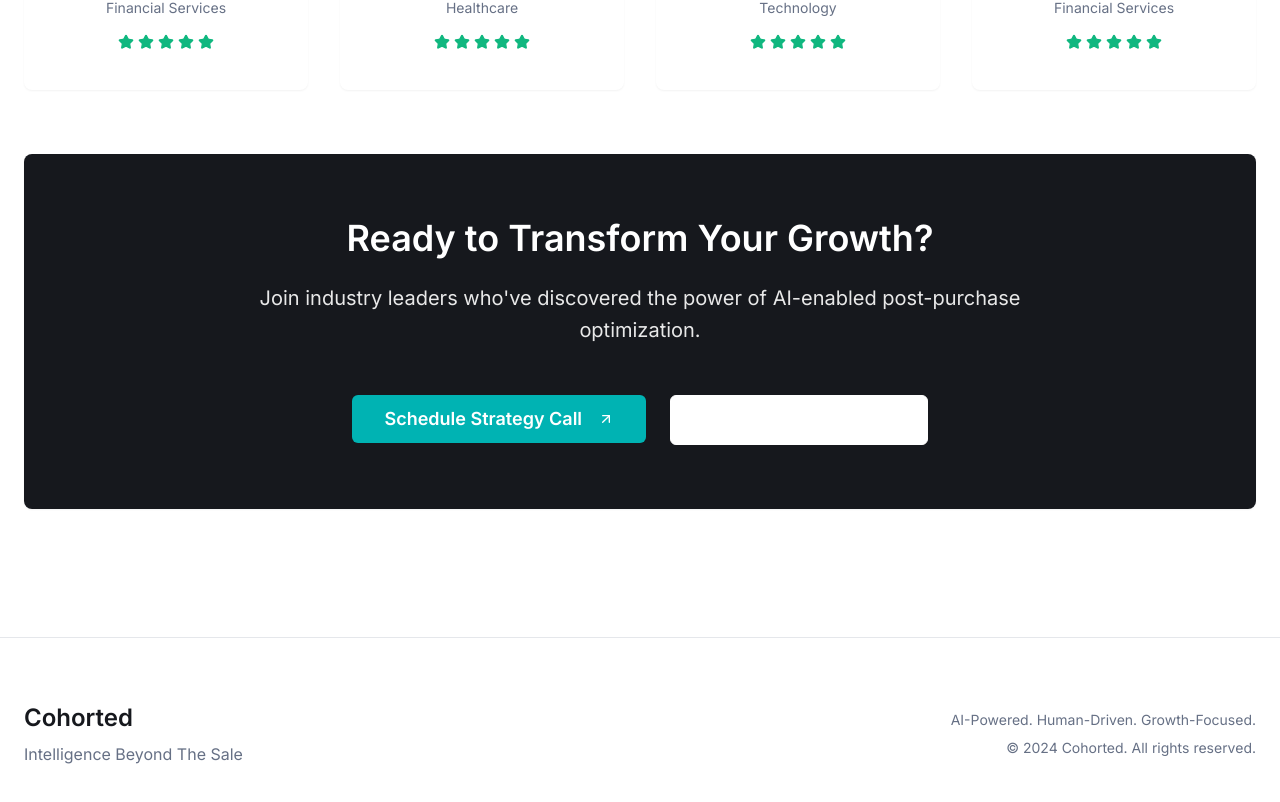
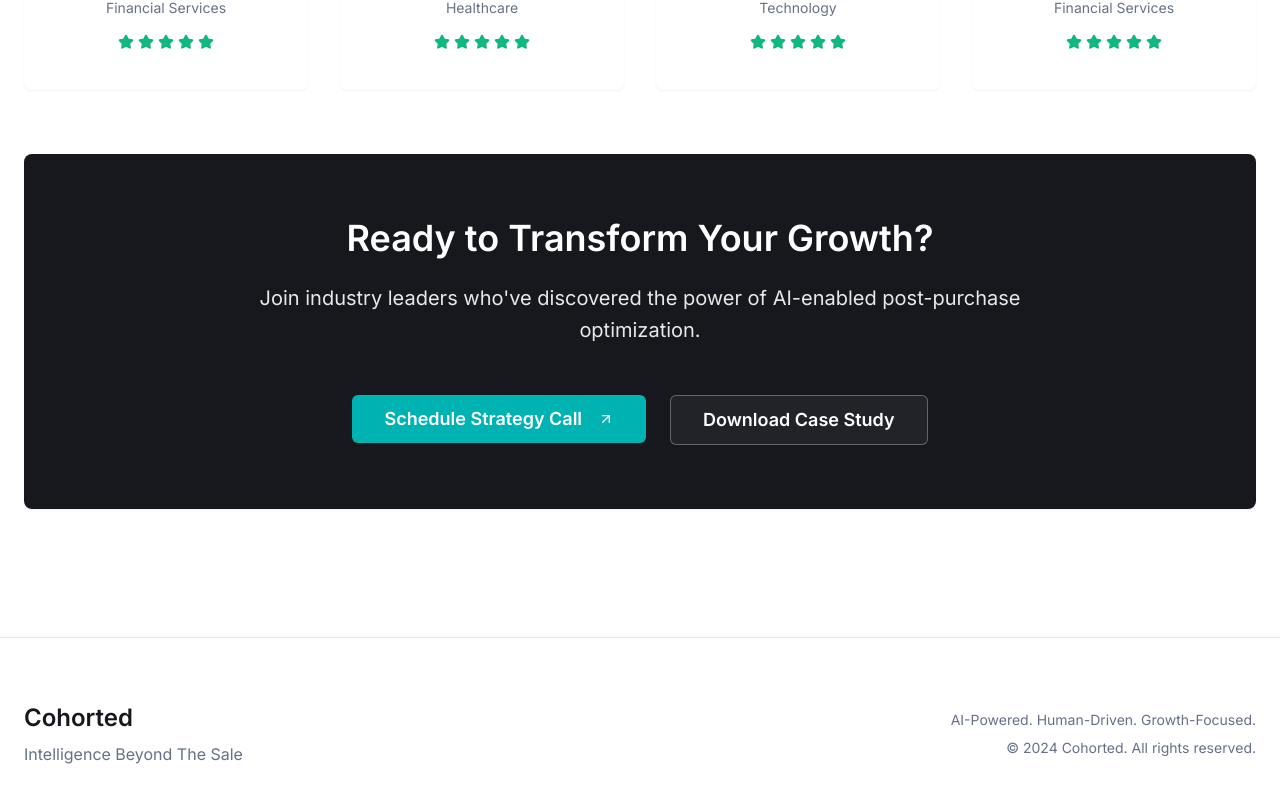
Before and after one commit to riche-cohorted/cohorted-brand-guide, a React (Vite) app: page /website in a window 1280 px wide. Shown: the part 3779-4581 px from the top of the page. Built offline with nearby package versions, Linux system fonts and the light colour scheme.

Commit message:
Fix button color contrast
Fixes the color contrast issue on the "Download Case Study" button, ensuring the text is visible.

```diff
--- a/src/pages/Home.tsx
+++ b/src/pages/Home.tsx
@@ -342,7 +342,7 @@ const Home = () => {
                   Schedule Strategy Call
                   <ArrowUpRight className="ml-2 h-5 w-5" />
                 </Button>
-                <Button size="lg" variant="outline" className="border-primary-foreground text-primary-foreground hover:bg-primary-foreground hover:text-primary font-semibold text-lg px-8 py-6">
+                <Button size="lg" variant="outline" className="border-white/30 text-white bg-white/5 hover:bg-white hover:text-primary font-semibold text-lg px-8 py-6">
                   Download Case Study
                 </Button>
               </div>
```
